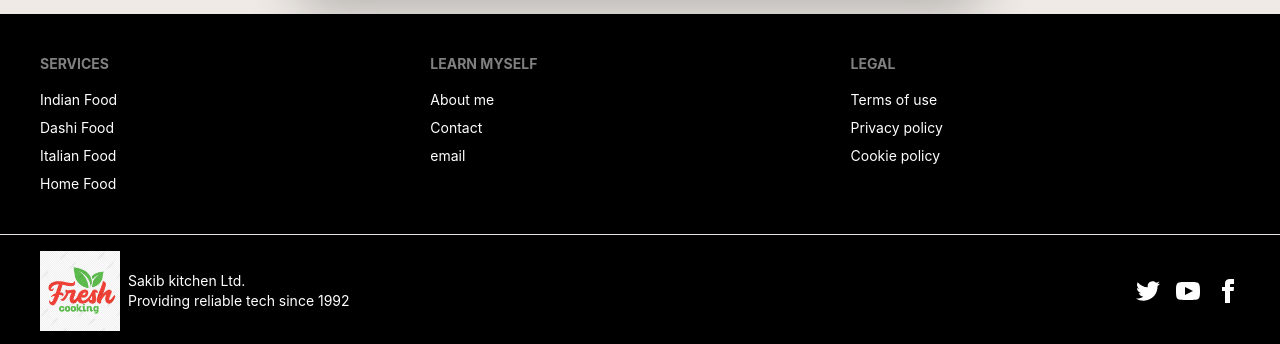
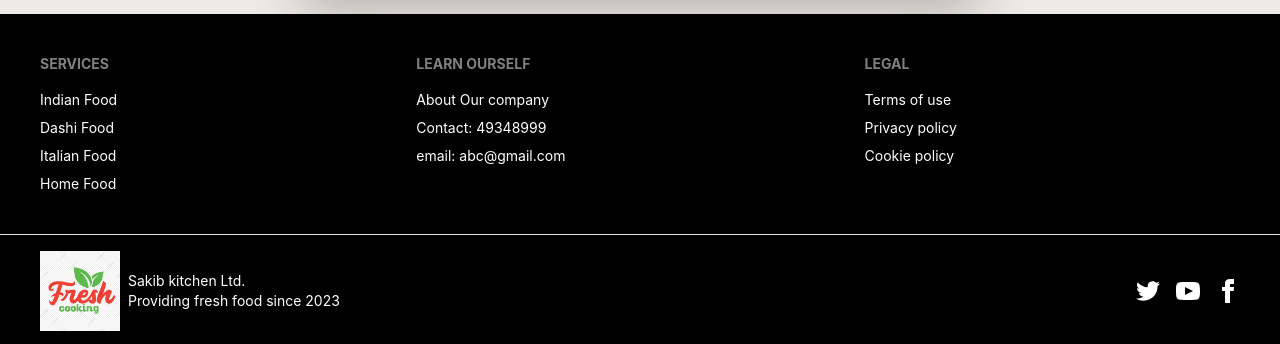
Before and after one commit to nazmu957/Review-Meal-Item-client, a React (Create React App) app: page / in a window 1280 px wide. Shown: the part 1650-1994 px from the top of the page. Built offline with nearby package versions, Linux system fonts and the light colour scheme; no server answers.

Commit message:
fotter contnet chabge

```diff
--- a/src/Pages/Shared/Footer/Footer.js
+++ b/src/Pages/Shared/Footer/Footer.js
@@ -12,10 +12,10 @@ const Footer = () => {
           <a className="link link-hover">Home Food</a>
         </div>
         <div>
-          <span className="footer-title">Learn Myself</span>
-          <a className="link link-hover">About me</a>
-          <a className="link link-hover">Contact</a>
-          <a className="link link-hover">email</a>
+          <span className="footer-title">Learn Ourself</span>
+          <a className="link link-hover">About Our company</a>
+          <a className="link link-hover">Contact: 49348999</a>
+          <a className="link link-hover">email: abc@gmail.com</a>
         </div>
         <div>
           <span className="footer-title">Legal</span>
@@ -29,7 +29,7 @@ const Footer = () => {
           <img width="80" height="80" src={logo} alt="" />
           <p>
             Sakib kitchen Ltd. <br />
-            Providing reliable tech since 1992
+            Providing fresh food since 2023
           </p>
         </div>
         <div className="md:place-self-center md:justify-self-end">
```
